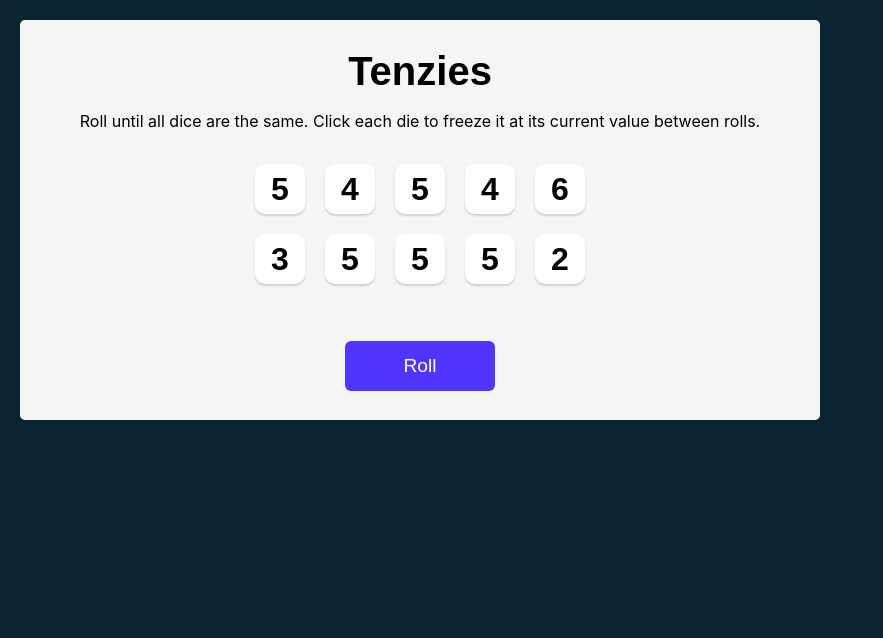
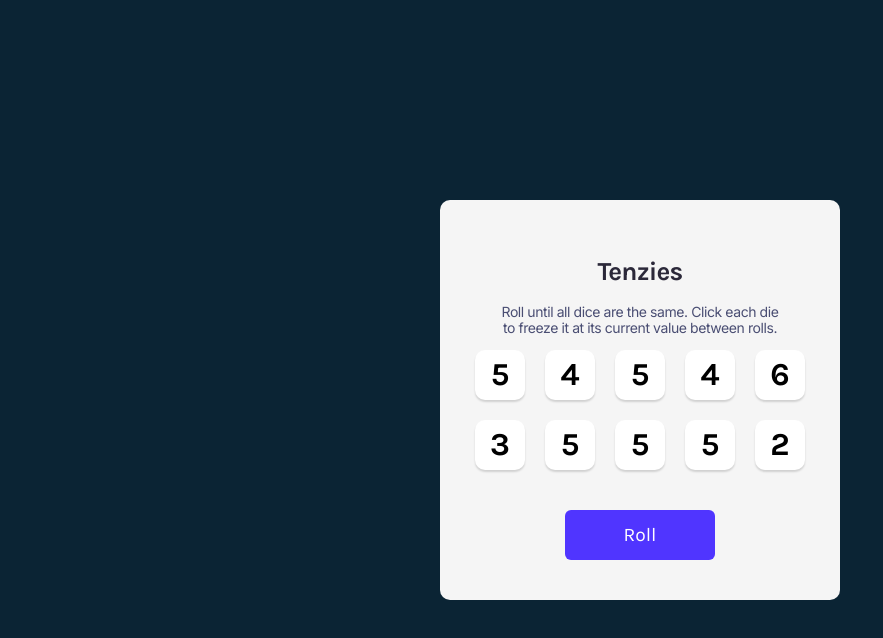
Before and after one commit to Ahmad-Maartmesrini/Tenzies, a React (Vite) app: page / in a window 1280 px wide. Shown: the top 638 px of the page, without its empty margins (0-883 px from the left). Built offline with nearby package versions, Linux system fonts and the light colour scheme.

Commit message:
add Rolls counter

```diff
--- a/index.html
+++ b/index.html
@@ -3,6 +3,16 @@
   <head>
     <meta charset="UTF-8" />
     <meta name="viewport" content="width=device-width, initial-scale=1.0" />
+    <link
+      rel="stylesheet"
+      href="https://cdnjs.cloudflare.com/ajax/libs/normalize/8.0.1/normalize.css"
+    />
+    <link rel="preconnect" href="https://fonts.googleapis.com" />
+    <link rel="preconnect" href="https://fonts.gstatic.com" crossorigin />
+    <link
+      href="https://fonts.googleapis.com/css2?family=Inter:wght@100..900&family=Karla:ital,wght@0,200..800;1,200..800&display=swap"
+      rel="stylesheet"
+    />
     <title>Tenzies</title>
   </head>
   <body>
--- a/src/App.css
+++ b/src/App.css
@@ -3,34 +3,47 @@
 }
 
 body {
+  max-width: 100vw;
+  height: 100vh;
   margin: 0;
-  background-color: #0B2434;
+  background-color: #0b2434;
   padding: 20px;
-  font-family: 'Karla', sans-serif;
+  font-family: "Karla", sans-serif;
+  display: grid;
+  place-items: center;
 }
 
 main {
-  background-color: #F5F5F5;
+  background: hsla(0, 0%, 96%, 1);
   height: 400px;
   max-width: 800px;
-  border-radius: 5px;
-  padding: 20px;
+  border-radius: 10px;
+  padding: 35px;
   display: flex;
   flex-direction: column;
-  justify-content: space-around;
+  justify-content: center;
   align-items: center;
 }
 
 .title {
-  font-size: 40px;
-  margin: 0;
+  color: hsla(250, 18%, 19%, 1);
+  font-family: Karla;
+  font-size: 26px;
+  font-weight: 700;
+  line-height: 30px;
+  letter-spacing: -0.03em;
+  text-align: center;
 }
 
 .instructions {
-  font-family: 'Inter', sans-serif;
+  font-family: "Inter", sans-serif;
+  font-size: 14px;
+  line-height: 16px;
+  letter-spacing: -0.03em;
   font-weight: 400;
   margin-top: 0;
   text-align: center;
+  color: hsla(234, 22%, 37%, 1);
 }
 
 .dice-container {
@@ -60,10 +73,10 @@ main {
   width: 150px;
   border: none;
   border-radius: 6px;
-  background-color: #5035FF;
+  background-color: #5035ff;
   color: white;
   font-size: 1.2rem;
-  font-family: 'Karla', sans-serif;
+  font-family: "Karla", sans-serif;
   cursor: pointer;
 }
 
--- a/src/App.jsx
+++ b/src/App.jsx
@@ -3,6 +3,8 @@ import Die from "./Die";
 import { nanoid } from "nanoid";
 import Confetti from "react-confetti";
 import "./App.css";
+
+let numOfRolls = 0;
 
 export default function App() {
   const [dice, setDice] = useState(allNewDice());
@@ -35,6 +37,7 @@ export default function App() {
 
   function rollDice() {
     if (!tenzies) {
+      numOfRolls += 1;
       setDice((oldDice) =>
         oldDice.map((die) => {
           return die.isHeld ? die : generateNewDie();
@@ -64,17 +67,20 @@ export default function App() {
   ));
 
   return (
+    <>
+      {tenzies && <p>You Rolled {numOfRolls} Times to win!</p>}
       <main>
         {tenzies && <Confetti />}
         <h1 className="title">Tenzies</h1>
         <p className="instructions">
-        Roll until all dice are the same. Click each die to freeze it at its
-        current value between rolls.
+          Roll until all dice are the same. Click each die <br />
+          to freeze it at its current value between rolls.
         </p>
         <div className="dice-container">{diceElements}</div>
         <button className="roll-dice" onClick={rollDice}>
           {tenzies ? "New Game" : "Roll"}
         </button>
       </main>
+    </>
   );
 }
```
Lines whose indentation alone changed are shown as unchanged.
